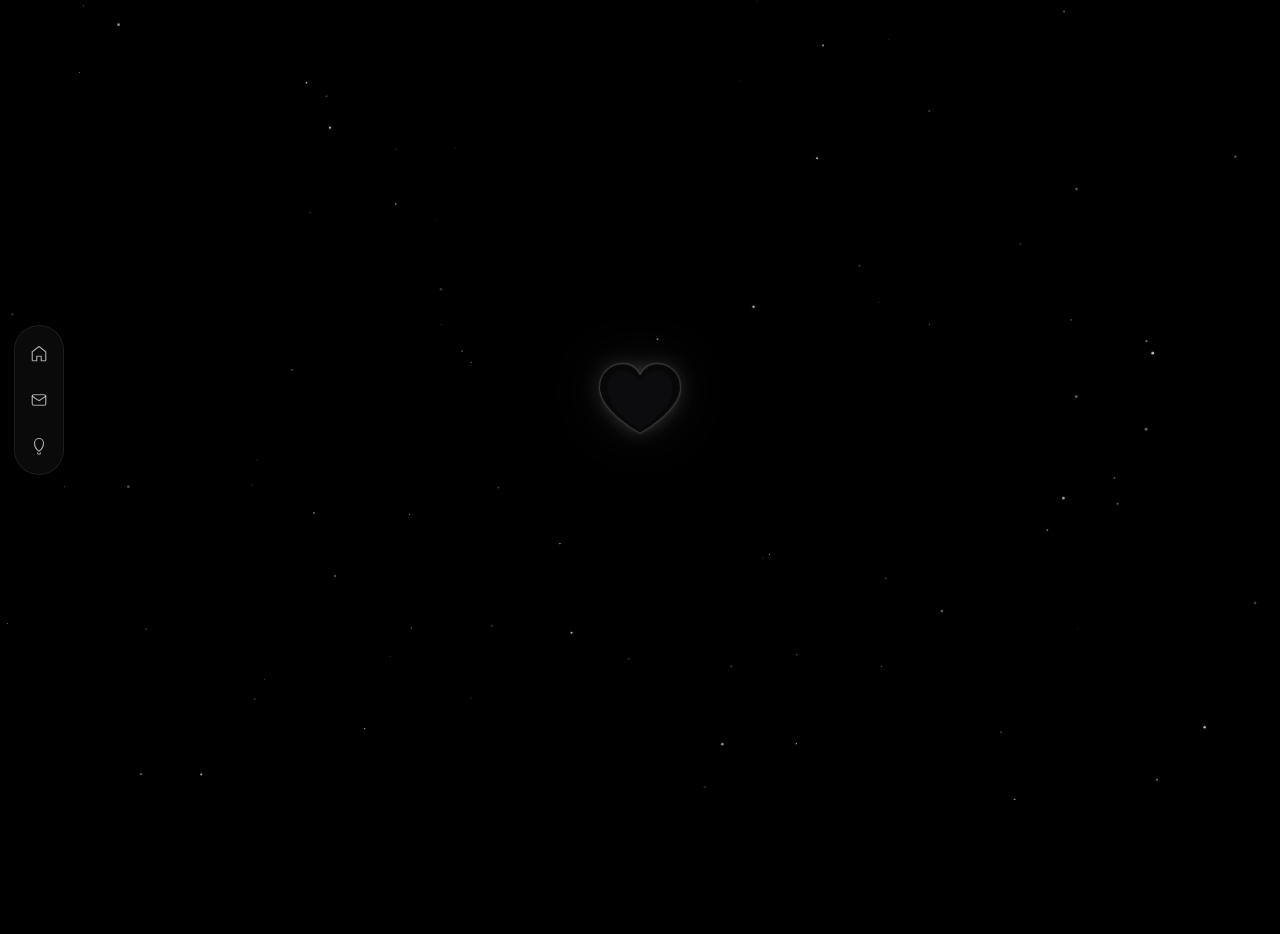
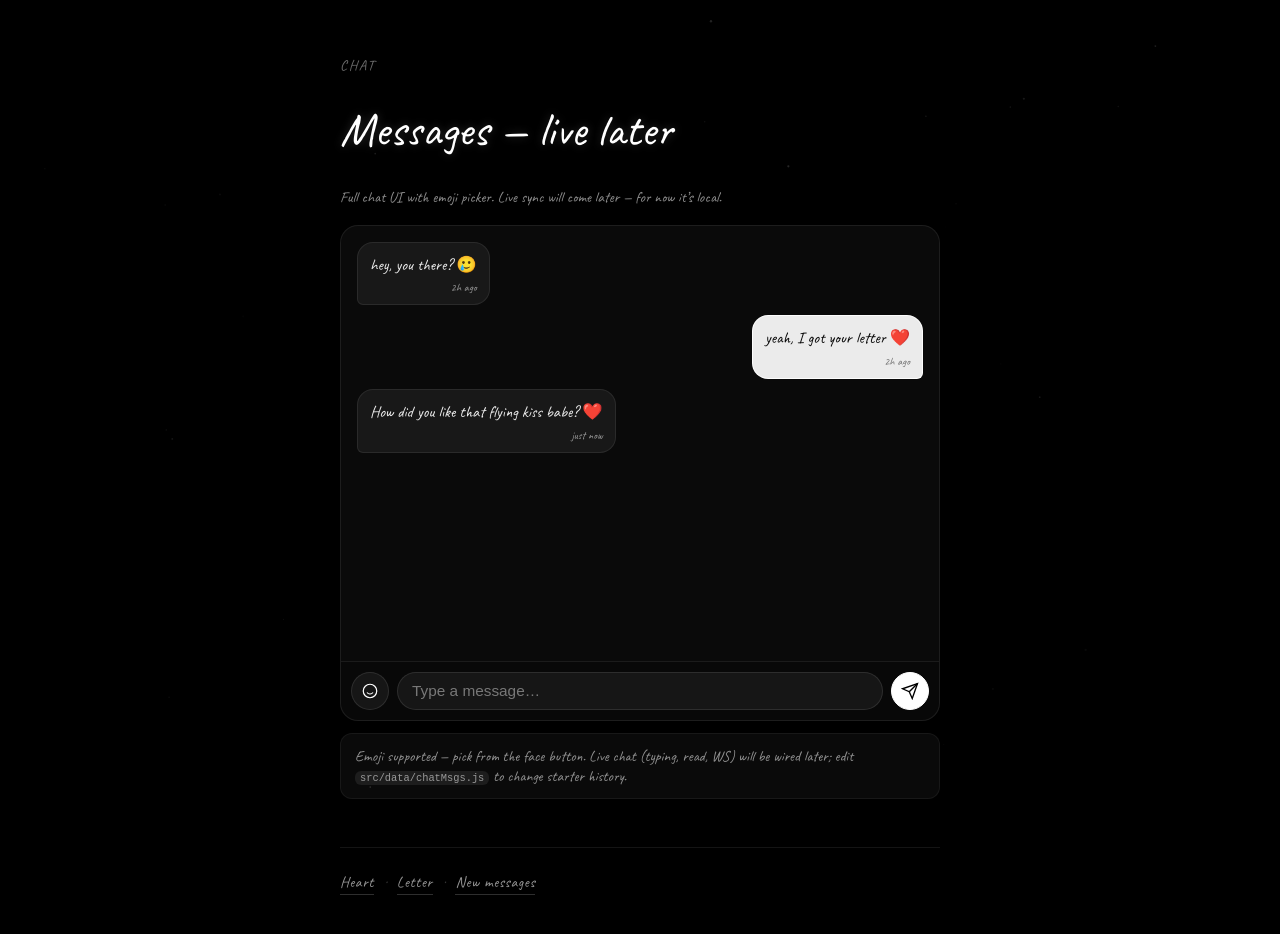
Before and after one commit to VoidX3D/ImSorry, a React (Vite) app: page /chat in a window 1280 px wide. Shown: the top 934 px of the page. Before the commit the page ends 800 px from the top, so only its background shows below. Built offline with nearby package versions, Linux system fonts and the light colour scheme.

Commit message:
feat: add chat bubble to SideNav + full chat interface (/chat) with emoji picker (live-ready)

```diff
--- a/src/App.jsx
+++ b/src/App.jsx
@@ -8,6 +8,7 @@ import SideNav from "./components/SideNav.jsx";
 import FullLetter from "./pages/FullLetter.jsx";
 import NewMsgs from "./pages/NewMsgs.jsx";
 import Home from "./pages/Home.jsx";
+import Chat from "./pages/Chat.jsx";
 
 function Experience() {
   const [phase, setPhase] = useState("heart"); // heart | messages
@@ -68,6 +69,7 @@ export default function App() {
         <Route path="/home" element={<Home />} />
         <Route path="/full-letter" element={<FullLetter />} />
         <Route path="/new-msgs" element={<NewMsgs />} />
+        <Route path="/chat" element={<Chat />} />
         {/* fallback — any unknown goes to experience */}
         <Route path="*" element={<Experience />} />
       </Routes>
--- a/src/components/SideNav.jsx
+++ b/src/components/SideNav.jsx
@@ -26,10 +26,20 @@ function HomeIcon({ size = 18 }) {
   );
 }
 
+function ChatIcon({ size = 18 }) {
+  return (
+    <svg width={size} height={size} viewBox="0 0 24 24" fill="none" stroke="currentColor" strokeWidth="1.6" strokeLinecap="round" strokeLinejoin="round" aria-hidden>
+      <path d="M21 15a4 4 0 0 1-4 4H7l-4 4V5a4 4 0 0 1 4-4h10a4 4 0 0 1 4 4z" />
+      <path d="M8 10h8 M8 14h5" />
+    </svg>
+  );
+}
+
 const items = [
-  { to: "/home", label: "Home — soon", Icon: HomeIcon },
+  { to: "/home", label: "Home", Icon: HomeIcon },
   { to: "/full-letter", label: "Letter", Icon: EnvelopeIcon },
   { to: "/new-msgs", label: "New messages", Icon: BellIcon },
+  { to: "/chat", label: "Chat", Icon: ChatIcon },
 ];
 
 export default function SideNav() {
--- /dev/null
+++ b/src/data/chatMsgs.js
@@ -0,0 +1,23 @@
+// Chat history — data-driven, editable. Future live chat will sync this via WS.
+// Nothing hardcoded in Chat.jsx — edit here to change the conversation.
+
+export const initialChatMsgs = [
+  {
+    id: "c1",
+    from: "Sin",
+    text: "hey, you there? 🥲",
+    at: "2026-09-07T18:30:00+05:45",
+  },
+  {
+    id: "c2",
+    from: "you",
+    text: "yeah, I got your letter ❤️",
+    at: "2026-09-07T18:31:00+05:45",
+  },
+  {
+    id: "c3",
+    from: "Sin",
+    text: "How did you like that flying kiss babe? ❤️",
+    at: "2026-09-07T22:45:00+05:45",
+  },
+];
--- /dev/null
+++ b/src/pages/Chat.jsx
@@ -0,0 +1,121 @@
+import { useEffect, useRef, useState } from "react";
+import { Link } from "react-router-dom";
+import ParticleBackground from "../components/ParticleBackground.jsx";
+import { initialChatMsgs } from "../data/chatMsgs.js";
+import "../styles/full-letter.css";
+import "../styles/chat.css";
+
+const EMOJIS = ["❤️", "😔", "🥲", "😭", "💀", "🫶", "😊", "😘", "🥺", "✨", "💌", "🌙", "☁️", "🫂", "🤍", "💋"];
+
+function timeAgo(iso) {
+  const d = new Date(iso);
+  const diff = Date.now() - d.getTime();
+  const mins = Math.floor(diff / 60000);
+  if (mins < 1) return "just now";
+  if (mins < 60) return `${mins}m ago`;
+  const hrs = Math.floor(mins / 60);
+  if (hrs < 24) return `${hrs}h ago`;
+  return d.toLocaleDateString();
+}
+
+export default function Chat() {
+  const [msgs, setMsgs] = useState(initialChatMsgs);
+  const [input, setInput] = useState("");
+  const [showEmoji, setShowEmoji] = useState(false);
+  const listRef = useRef(null);
+
+  useEffect(() => {
+    listRef.current?.scrollTo({ top: listRef.current.scrollHeight, behavior: "smooth" });
+  }, [msgs]);
+
+  const send = () => {
+    const t = input.trim();
+    if (!t) return;
+    setMsgs((m) => [...m, { id: `c${Date.now()}`, from: "you", text: t, at: new Date().toISOString() }]);
+    setInput("");
+    setShowEmoji(false);
+  };
+
+  const addEmoji = (e) => setInput((s) => s + e);
+
+  return (
+    <div className="full-letter-shell chat-shell">
+      <ParticleBackground subtle />
+      <article className="full-letter-inner chat-inner">
+        <p className="letter-kicker">Chat</p>
+        <h1 className="letter-title">Messages — live later</h1>
+        <p className="letter-muted">Full chat UI with emoji picker. Live sync will come later — for now it’s local.</p>
+
+        <div className="chat-window">
+          <div className="chat-list" ref={listRef}>
+            {msgs.map((m) => (
+              <div key={m.id} className={`chat-bubble ${m.from === "you" ? "from-you" : "from-them"}`}>
+                <p className="chat-text">{m.text}</p>
+                <span className="chat-time">{timeAgo(m.at)}</span>
+              </div>
+            ))}
+          </div>
+
+          {showEmoji && (
+            <div className="emoji-picker" role="dialog" aria-label="Emoji picker">
+              {EMOJIS.map((e) => (
+                <button key={e} type="button" className="emoji-btn" onClick={() => addEmoji(e)} aria-label={`Add ${e}`}>
+                  {e}
+                </button>
+              ))}
+            </div>
+          )}
+
+          <div className="chat-input-row">
+            <button
+              type="button"
+              className="emoji-toggle"
+              aria-label="Toggle emoji picker"
+              aria-expanded={showEmoji}
+              onClick={() => setShowEmoji((v) => !v)}
+            >
+              <svg width="18" height="18" viewBox="0 0 24 24" fill="none" stroke="currentColor" strokeWidth="1.6" aria-hidden>
+                <circle cx="12" cy="12" r="9" />
+                <path d="M8 14s1.5 2 4 2 4-2 4-2" />
+                <path d="M9 9h.01 M15 9h.01" />
+              </svg>
+            </button>
+            <input
+              className="chat-input"
+              placeholder="Type a message…"
+              value={input}
+              onChange={(e) => setInput(e.target.value)}
+              onKeyDown={(e) => {
+                if (e.key === "Enter" && !e.shiftKey) {
+                  e.preventDefault();
+                  send();
+                }
+              }}
+            />
+            <button type="button" className="chat-send" onClick={send} aria-label="Send message">
+              <svg width="18" height="18" viewBox="0 0 24 24" fill="none" stroke="currentColor" strokeWidth="1.8" aria-hidden>
+                <path d="M22 2L11 13" />
+                <path d="M22 2L15 22L11 13L2 9L22 2z" />
+              </svg>
+            </button>
+          </div>
+        </div>
+
+        <div className="chat-hint">
+          <p className="letter-muted">
+            Emoji supported — pick from the face button. Live chat (typing, read, WS) will be wired later; edit{" "}
+            <code>src/data/chatMsgs.js</code> to change starter history.
+          </p>
+        </div>
+
+        <nav className="letter-nav">
+          <Link to="/" className="letter-back">Heart</Link>
+          <span className="letter-nav-sep"> · </span>
+          <Link to="/full-letter" className="letter-back">Letter</Link>
+          <span className="letter-nav-sep"> · </span>
+          <Link to="/new-msgs" className="letter-back">New messages</Link>
+        </nav>
+      </article>
+    </div>
+  );
+}
--- /dev/null
+++ b/src/styles/chat.css
@@ -0,0 +1,143 @@
+.chat-shell .chat-inner { max-width: 640px; }
+
+.chat-window {
+  margin-top: 18px;
+  background: rgba(255, 255, 255, 0.04);
+  border: 1px solid rgba(255, 255, 255, 0.08);
+  border-radius: 18px;
+  overflow: hidden;
+  backdrop-filter: blur(8px);
+  display: grid;
+  grid-template-rows: 1fr auto auto;
+  height: min(62vh, 520px);
+}
+
+.chat-list {
+  overflow-y: auto;
+  padding: 16px;
+  display: grid;
+  gap: 10px;
+  align-content: start;
+  scrollbar-width: none;
+}
+.chat-list::-webkit-scrollbar { display: none; }
+
+.chat-bubble {
+  max-width: 76%;
+  padding: 10px 12px;
+  border-radius: 16px;
+  display: grid;
+  gap: 4px;
+  border: 1px solid rgba(255, 255, 255, 0.08);
+}
+
+.chat-bubble.from-them {
+  justify-self: start;
+  background: rgba(255, 255, 255, 0.06);
+  border-bottom-left-radius: 6px;
+}
+
+.chat-bubble.from-you {
+  justify-self: end;
+  background: rgba(255, 255, 255, 0.92);
+  color: #0a0a0a;
+  border-bottom-right-radius: 6px;
+  border-color: rgba(255, 255, 255, 0.92);
+}
+
+.chat-text {
+  font-size: 1.02rem;
+  line-height: 1.45;
+  white-space: pre-wrap;
+  overflow-wrap: break-word;
+}
+
+.chat-time {
+  font-size: 0.70rem;
+  opacity: 0.62;
+  justify-self: end;
+}
+
+.chat-bubble.from-you .chat-time { opacity: 0.55; }
+
+.emoji-picker {
+  display: grid;
+  grid-template-columns: repeat(8, 1fr);
+  gap: 6px;
+  padding: 10px 12px;
+  border-top: 1px solid rgba(255, 255, 255, 0.08);
+  background: rgba(0, 0, 0, 0.22);
+}
+
+.emoji-btn {
+  height: 34px;
+  border-radius: 8px;
+  border: 1px solid transparent;
+  background: rgba(255, 255, 255, 0.06);
+  cursor: pointer;
+  font-size: 1.1rem;
+  transition: background 150ms ease, border-color 150ms ease;
+}
+
+.emoji-btn:hover {
+  background: rgba(255, 255, 255, 0.10);
+  border-color: rgba(255, 255, 255, 0.12);
+}
+
+.chat-input-row {
+  display: flex;
+  gap: 8px;
+  padding: 10px;
+  border-top: 1px solid rgba(255, 255, 255, 0.08);
+  background: rgba(0, 0, 0, 0.18);
+  align-items: center;
+}
+
+.emoji-toggle,
+.chat-send {
+  width: 38px;
+  height: 38px;
+  border-radius: 999px;
+  border: 1px solid rgba(255, 255, 255, 0.10);
+  background: rgba(255, 255, 255, 0.06);
+  color: #fff;
+  display: grid;
+  place-items: center;
+  cursor: pointer;
+}
+
+.chat-send {
+  background: #fff;
+  color: #000;
+  border-color: #fff;
+}
+
+.chat-input {
+  flex: 1;
+  height: 38px;
+  border-radius: 999px;
+  border: 1px solid rgba(255, 255, 255, 0.10);
+  background: rgba(255, 255, 255, 0.06);
+  color: #fff;
+  padding: 0 14px;
+  font-size: 0.96rem;
+  outline: none;
+}
+
+.chat-input::placeholder { color: rgba(255, 255, 255, 0.42); }
+.chat-input:focus { border-color: rgba(255, 255, 255, 0.18); }
+
+.chat-hint {
+  margin-top: 12px;
+  padding: 12px 14px;
+  border-radius: 12px;
+  background: rgba(255, 255, 255, 0.04);
+  border: 1px solid rgba(255, 255, 255, 0.06);
+}
+
+.chat-hint code {
+  background: rgba(255, 255, 255, 0.08);
+  padding: 1px 5px;
+  border-radius: 6px;
+  font-size: 0.84em;
+}
```
